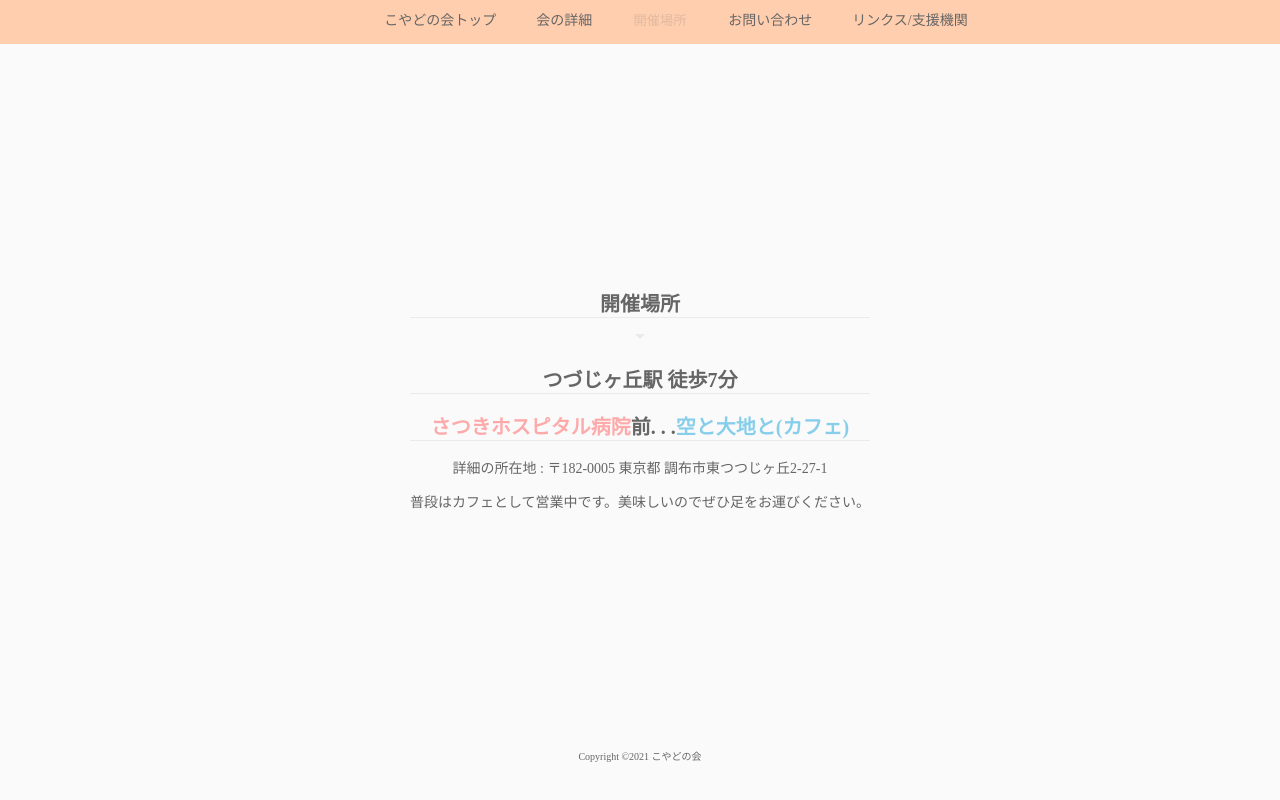
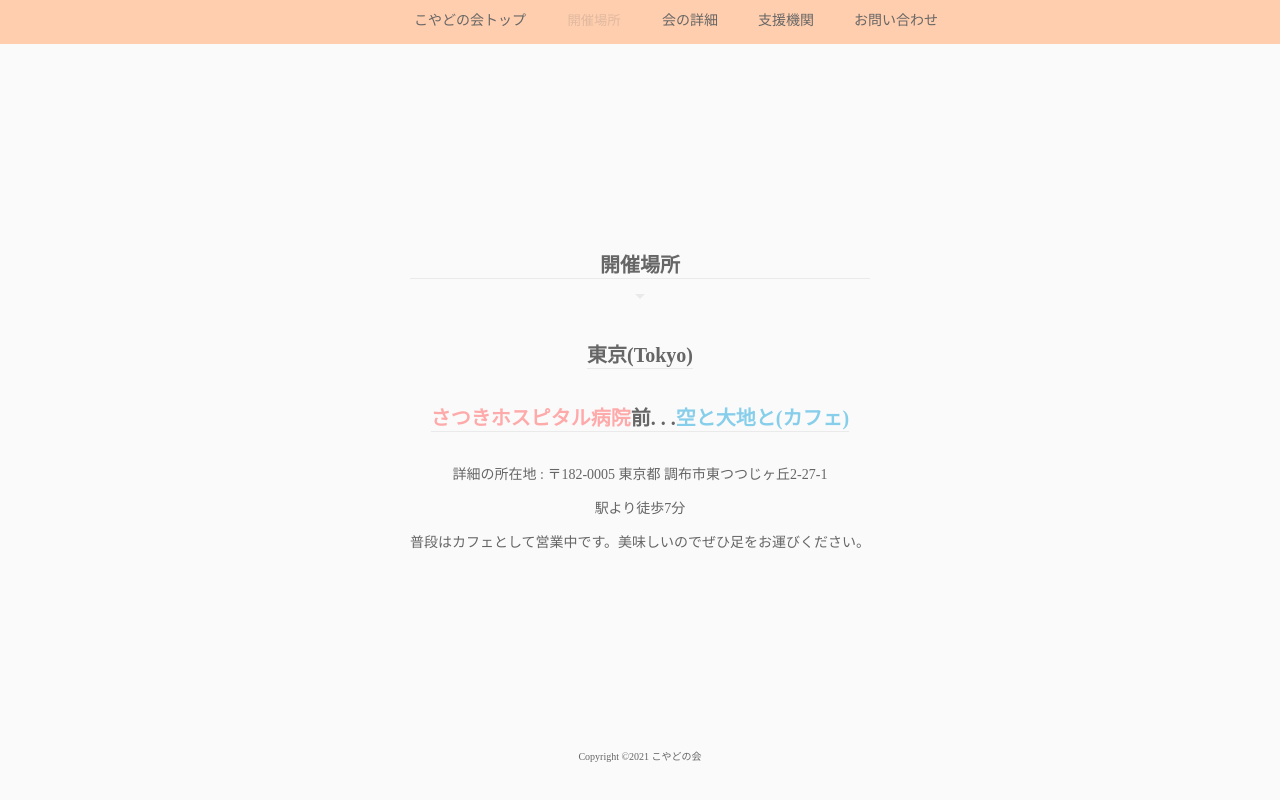
Before and after one commit to su-pull/chofu-koyado, a Next.js app: page /location in a window 1280 px wide. Built offline with nearby package versions, Linux system fonts and the light colour scheme.

Commit message:
first commit

```diff
--- a/components/Header.tsx
+++ b/components/Header.tsx
@@ -13,24 +13,24 @@ const Header: React.FC = () => {
                   <li>こやどの会トップ</li>
                 </a>
               </ActiveLink>
+              <ActiveLink href="/location" activeClassName="colorState">
+                <a className="scale">
+                  <li>開催場所</li>
+                </a>
+              </ActiveLink>
               <ActiveLink href="/about" activeClassName="colorState">
                 <a className="scale">
                   <li>会の詳細</li>
                 </a>
               </ActiveLink>
-              <ActiveLink href="/location" activeClassName="colorState">
+              <ActiveLink href="/links" activeClassName="colorState">
                 <a className="scale">
-                  <li>開催場所</li>
+                  <li>支援機関</li>
                 </a>
               </ActiveLink>
               <ActiveLink href="/contact" activeClassName="colorState">
                 <a className="scale">
                   <li>お問い合わせ</li>
-                </a>
-              </ActiveLink>
-              <ActiveLink href="/links" activeClassName="colorState">
-                <a className="scale">
-                  <li>リンクス/支援機関</li>
                 </a>
               </ActiveLink>
             </ul>
--- a/pages/location.tsx
+++ b/pages/location.tsx
@@ -17,17 +17,27 @@ const Location: React.FC = () => {
         <h1>開催場所</h1>
         <div className="triangle-bottom" />
         <dl>
-          <h2>つづじヶ丘駅 徒歩7分</h2>
+          <h2>東京(Tokyo)</h2>
+          <br />
           <h2>
-            <a href="https://www.tokyo-satsuki.jp/" className="satsuki">
+            <a
+              href="https://www.tokyo-satsuki.jp/"
+              className="satsuki"
+              target="_blank"
+            >
               さつきホスピタル病院
             </a>
-            前. . .
-            <a href="https://soradai.kenseikai-group.or.jp/" className="blue">
+            <div className="Kaiten inblo">前</div>. . .
+            <a
+              href="https://soradai.kenseikai-group.or.jp/"
+              className="blue"
+              target="_blank"
+            >
               空と大地と(カフェ)
             </a>{" "}
           </h2>
           <p>詳細の所在地 : 〒182-0005 東京都 調布市東つつじヶ丘2-27-1</p>
+          <p>駅より徒歩7分</p>
           <p>
             普段はカフェとして営業中です。美味しいのでぜひ足をお運びください。
           </p>
--- a/styles/_parts.scss
+++ b/styles/_parts.scss
@@ -20,6 +20,11 @@
 
 .satsuki {
   color: #ffaaaa;
+}
+
+.Kaiten:hover {
+  transform: rotate(-360deg);
+  transition-duration: 2s;
 }
 
 .flex-container {
--- a/styles/_setting.scss
+++ b/styles/_setting.scss
@@ -34,7 +34,6 @@ $YE: #fffed5;
 @mixin H1H2 {
   font-size: $p20;
   border-bottom: 1px solid #eaeaea;
-  white-space: nowrap;
   @include LRauto;
 }
 
--- a/styles/globals.scss
+++ b/styles/globals.scss
@@ -76,6 +76,7 @@ h1 {
 
 h2 {
   @include H1H2;
+  display: $IB;
 }
 
 h3 {
```
Also changed, not shown: pages/about.tsx (+18 -10 lines), pages/index.tsx (+13 -9 lines), pages/links.tsx (+41 -10 lines).
